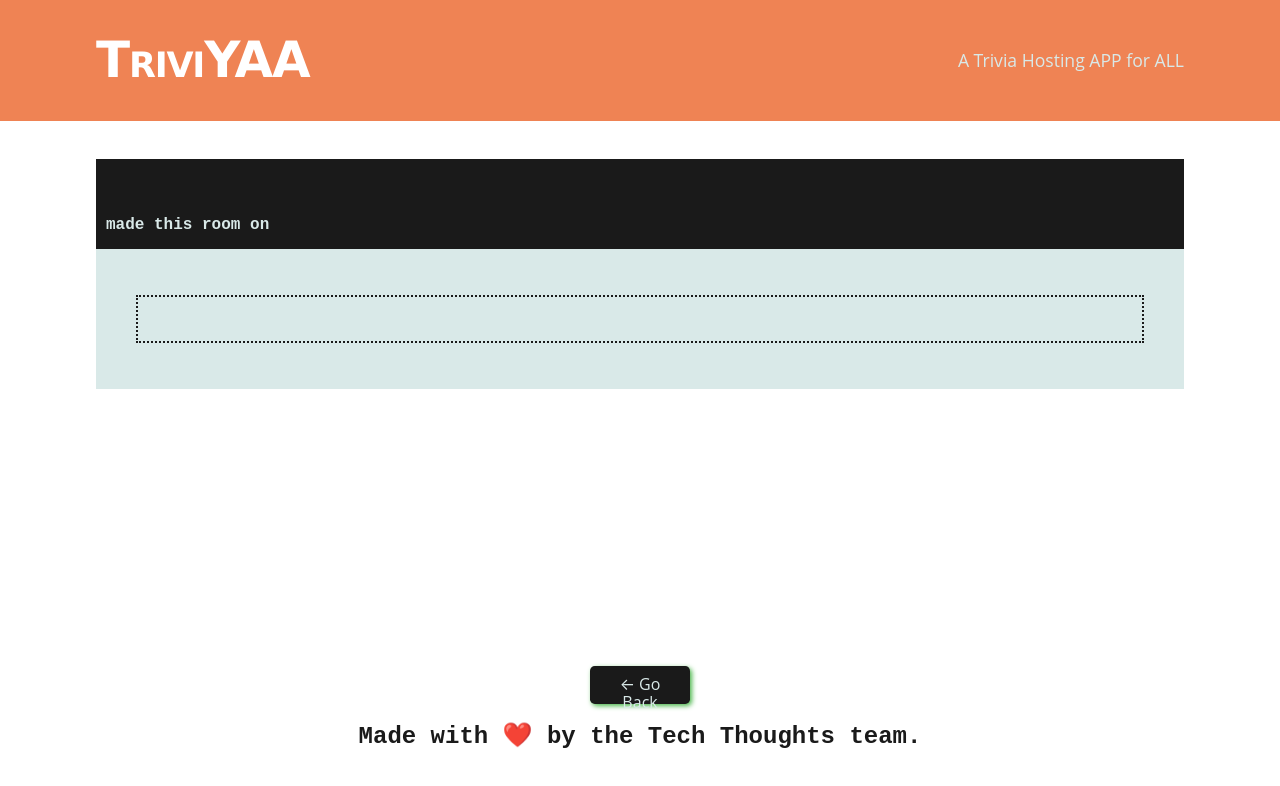
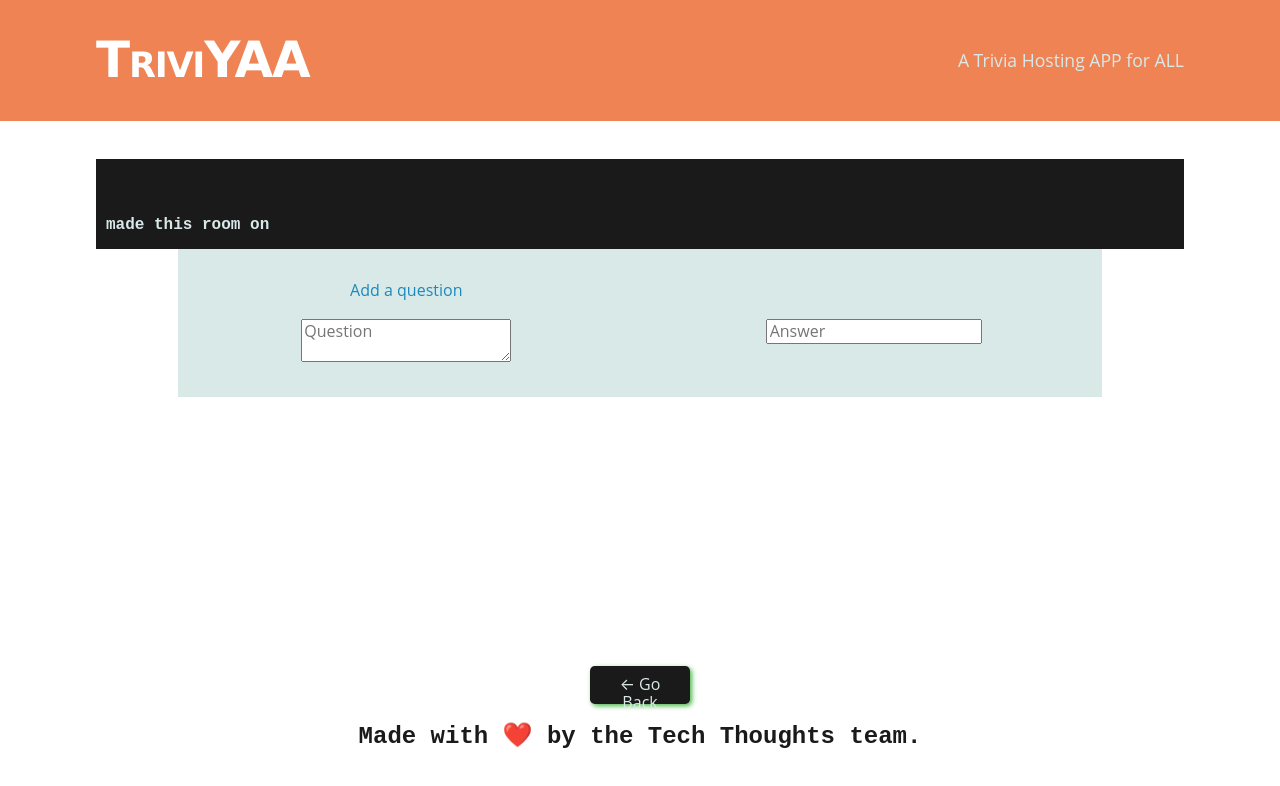
Before and after one commit to JVelezFD/triviyaa, a React (Create React App) app in the folder client/: page /room/1 in a window 1280 px wide. Shown: the top 786 px of the page. Built offline with nearby package versions, Linux system fonts and the light colour scheme; no server answers; a web font is replaced by a local one.

Commit message:
Begin edit room form

```diff
--- a/client/src/pages/Room.js
+++ b/client/src/pages/Room.js
@@ -1,4 +1,4 @@
-import React from 'react';
+import React, { useState } from 'react';
 
 // Import the `useParams()` hook from React Router
 import { useParams } from 'react-router-dom';
@@ -8,12 +8,43 @@ import { QUERY_SINGLE_ROOM } from '../utils/queries';
 
 const Room = () => {
   const { roomCode } = useParams();
-
+  const [questionCount, setQuestionCount] = useState(1);
   const { loading, data } = useQuery(QUERY_SINGLE_ROOM, {
     variables: { roomCode: roomCode },
   });
 
   const room = data?.room || {};
+
+  const addQuestionField = () => {
+    setQuestionCount(questionCount + 1);
+    let container = document.querySelector("#questions-container");
+    if(container) {
+        let newDiv = document.createElement("div");
+        let newCol1 = document.createElement("div");
+        let newCol2 = document.createElement("div");
+
+        let newTextArea = document.createElement("textarea");
+        let newInput = document.createElement("input");
+
+        newDiv.setAttribute('class', 'row p-2');
+        newCol1.setAttribute('class', 'col-6 col-md text-center');
+        newCol2.setAttribute('class', 'col-6 col-md text-center');
+
+        newTextArea.setAttribute('class', 'form-control');
+        newTextArea.setAttribute('name', `question${questionCount}`);
+        newTextArea.setAttribute('placeholder', 'Question');
+
+        newInput.setAttribute('class', 'form-control');
+        newInput.setAttribute('name', `answer${questionCount}`);
+        newInput.setAttribute('placeholder', 'Answer');
+
+        newCol1.appendChild(newTextArea);
+        newCol2.appendChild(newInput);
+        newDiv.appendChild(newCol1);
+        newDiv.appendChild(newCol2);
+        container.appendChild(newDiv);
+    }
+  }
 
   if (loading) {
     return <div>Loading...</div>;
@@ -21,23 +52,25 @@ const Room = () => {
   return (
     <div className="my-3">
         <h3 className="card-header bg-dark text-light p-2 m-0">
-        {room.hostName} <br />
+        {room.roomTitle} <br />
         <span style={{ fontSize: '1rem' }}>
-            made this room on {room.createdAt}
+            {room.hostName} made this room on {room.createdAt}
         </span>
         </h3>
-        <div className="bg-light py-4">
-            <blockquote
-                className="p-4"
-                style={{
-                fontSize: '1.5rem',
-                fontStyle: 'italic',
-                border: '2px dotted #1a1a1a',
-                lineHeight: '1.5',
-                }}
-            >
-                {room.roomTitle}
-            </blockquote>
+        <div id="questions-container" className="bg-light py-4 container">
+            <div className='row p-2'>
+                <div className="col-6 col-md text-center">
+                    <a href="#add" onClick={() => addQuestionField()}>Add a question</a>
+                </div>
+            </div>
+            <div className="row p-2">
+                <div className="col-6 col-md text-center">
+                    <textarea className="form-control" name="question1" placeholder="Question"></textarea>
+                </div>
+                <div className="col-6 col-md text-center">
+                    <input className="form-control" name="answer1" placeholder="Answer"/>
+                </div>
+            </div>
         </div>
     </div>
   );
```
